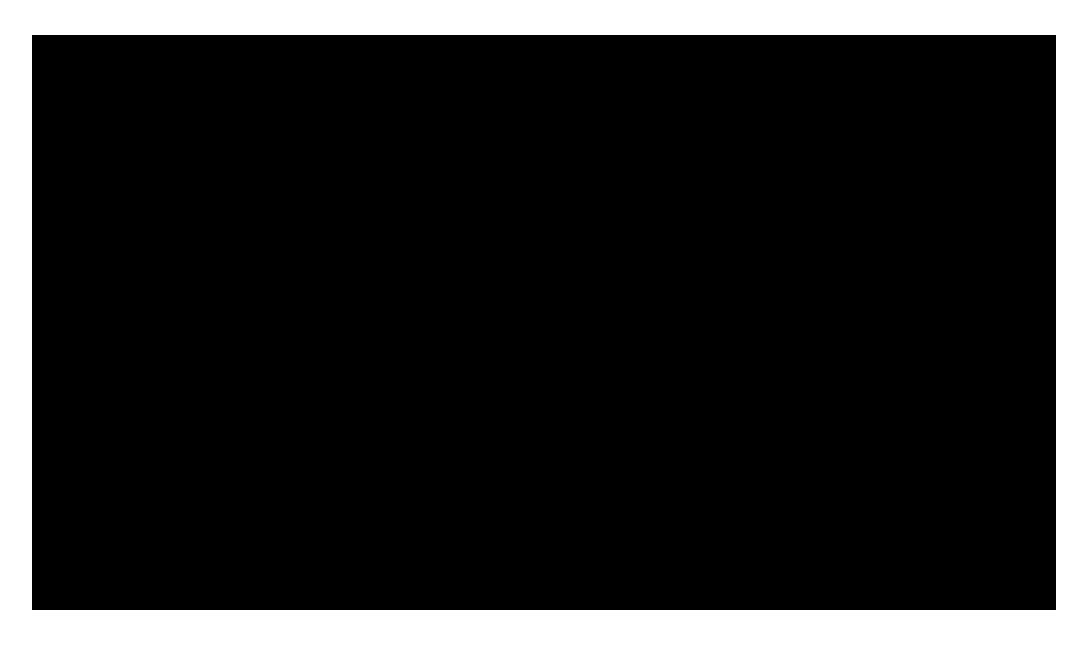
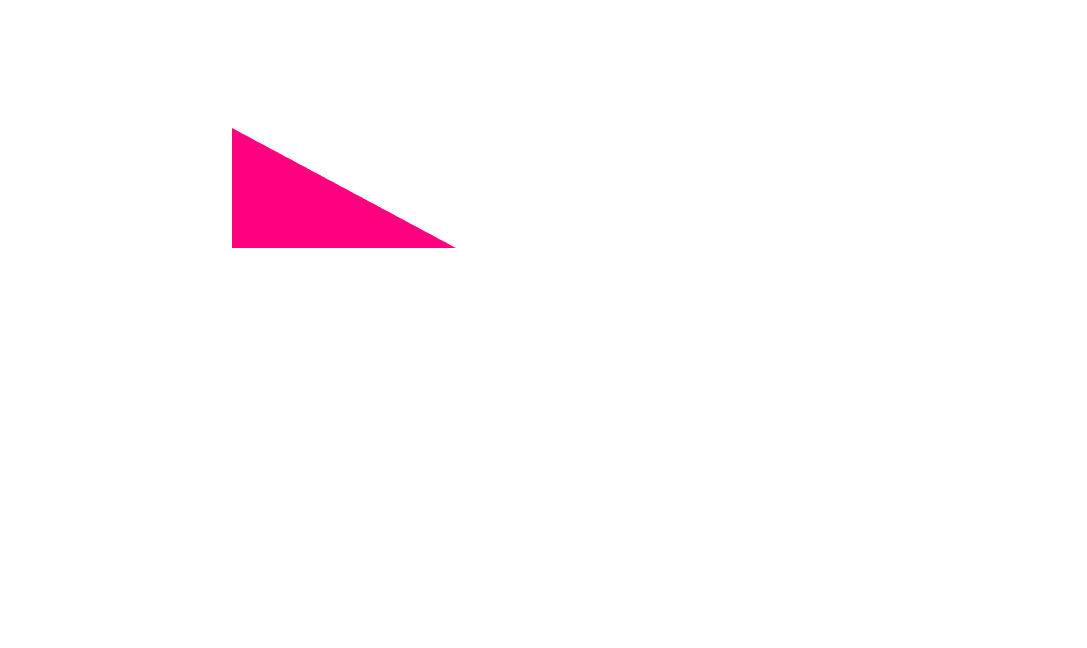
Before and after one commit to Squirrel18/WebGL, a plain HTML site: page index.html in a window 1280 px wide. Shown: the whole page, without its empty margins (96-1183 px from the left). Drawn offline with Linux system fonts and the light colour scheme.

Commit message:
Setup up a webgl rendering

```diff
--- a/general.js
+++ b/general.js
@@ -1,38 +1,87 @@
-var gl; //Variable global del contexto webGL
+function start() {
+  var canvas = document.getElementById("glcanvas");
+  var gl = canvas.getContext("webgl");
 
-function loadGL() {
-    //Seleccionar el objeto canvas
-    var canvas = document.getElementById("canvasGL");
+  canvas.width = 640;
+  canvas.height = 480;
 
-    //Iniciar el contexto webGL
-    gl = initWebGL(canvas);
 
-    //Verifica si webGL puede iniciar
-    if (!gl) {
-        alert("No webGL");
-        return;
-    }
+  if(!gl) {
+    alert("not support for webgl contexts");
+    return;
+  } else {
+    alert("enjoy webgl");
+  }
 
-    //Conficura el color del canvas
-    gl.clearColor(0.0, 0.0, 0.0, 1.0);
-    //Permite habilitar el test de profundidad
-    gl.enable(gl.DEPTH_TEST);
-    //Las cosas cercanas obscurecen las cosas lejanas
-    gl.depthFunc(gl.LEQUAL);
-    // Clear the color as well as the depth buffer.
-    gl.clear(gl.COLOR_BUFFER_BIT | gl.DEPTH_BUFFER_BIT);
+  //webglUtils.resizeCanvasToDisplaySize(gl.canvas);
+
+  gl.viewport(0, 0, gl.canvas.width, gl.canvas.height);
+  gl.clearColor(0, 0, 0, 0);
+  gl.clear(gl.COLOR_BUFFER_BIT);
+
+  var vertexShaderSource = document.getElementById("2d-vertex-shader").text;
+  var fragmentShaderSource = document.getElementById("2d-fragment-shader").text;
+
+  var vertexShader = createShader(gl, gl.VERTEX_SHADER, vertexShaderSource);
+  var fragmentShader = createShader(gl, gl.FRAGMENT_SHADER, fragmentShaderSource);
+  var program = createProgram(gl, vertexShader, fragmentShader);
+  var positionAttributeLocation = gl.getAttribLocation(program, "a_position");
+
+  var positionBuffer = gl.createBuffer();
+  gl.bindBuffer(gl.ARRAY_BUFFER, positionBuffer);
+  var positions = [
+    0, 0,
+    0, 0.5,
+    0.7, 0,
+  ];
+  gl.bufferData(gl.ARRAY_BUFFER, new Float32Array(positions), gl.STATIC_DRAW);
+
+  gl.useProgram(program);
+  gl.enableVertexAttribArray(positionAttributeLocation);
+
+  // Tell the attribute how to get data out of positionBuffer (ARRAY_BUFFER)
+  var size = 2;          // 2 components per iteration
+  var type = gl.FLOAT;   // the data is 32bit floats
+  var normalize = false; // don't normalize the data
+  var stride = 0;        // 0 = move forward size * sizeof(type) each iteration to get the next position
+  var offset = 0;        // start at the beginning of the buffer
+  gl.vertexAttribPointer(positionAttributeLocation, size, type, normalize, stride, offset);
+
+  var primitiveType = gl.TRIANGLES;
+  var offset = 0;
+  var count = 3;
+  gl.drawArrays(primitiveType, offset, count);
+
+
 }
 
-function initWebGL(canvas) {
-  gl = null;
-
-  //Escoge el contexto apropiado
-  gl = canvas.getContext("webgl") || canvas.getContext("experimental-webgl");
-
-  //Si no se seleciona ningún contexto
-  if (!gl) {
-    alert("Unable to initialize WebGL. Your browser may not support it.");
+function createShader(gl, type, source) {
+  var shader = gl.createShader(type);
+  gl.shaderSource(shader, source);
+  gl.compileShader(shader);
+  var success = gl.getShaderParameter(shader, gl.COMPILE_STATUS);
+  if (success) {
+    return shader;
+  } else {
+    alert("no create shaders");
   }
 
-  return gl;
+  console.log(gl.getShaderInfoLog(shader));
+  gl.deleteShader(shader);
 }
+
+function createProgram(gl, vertexShader, fragmentShader) {
+  var program = gl.createProgram();
+  gl.attachShader(program, vertexShader);
+  gl.attachShader(program, fragmentShader);
+  gl.linkProgram(program);
+  var success = gl.getProgramParameter(program, gl.LINK_STATUS);
+  if (success) {
+    return program;
+  } else {
+    alert("no create a program");
+  }
+
+  console.log(gl.getProgramInfoLog(program));
+  gl.deleteProgram(program);
+}
--- a/index.html
+++ b/index.html
@@ -3,9 +3,36 @@
     <head>
         <script type="text/javascript" src="general.js"></script>
         <link rel="stylesheet" type="text/css" href="styles.css">
+        <script id="2d-vertex-shader" type="notjs">
+
+            // an attribute will receive data from a buffer
+            attribute vec4 a_position;
+
+            // all shaders have a main function
+            void main() {
+
+                // gl_Position is a special variable a vertex shader
+                // is responsible for setting
+                gl_Position = a_position;
+            }
+
+        </script>
+        <script id="2d-fragment-shader" type="notjs">
+
+            // fragment shaders don't have a default precision so we need
+            // to pick one. mediump is a good default
+            precision mediump float;
+
+            void main() {
+                // gl_FragColor is a special variable a fragment shader
+                // is responsible for setting
+                gl_FragColor = vec4(1, 0, 0.5, 1); // return redish-purple
+            }
+
+        </script>
     </head>
-    <body onload="loadGL();">
-        <canvas id="canvasGL" width="1024" height="575">
+    <body onload="start();">
+        <canvas id="glcanvas">
             Your browser doesn't appear to support the
             <code>&lt;canvas&gt;</code> element.
         </canvas>
--- a/styles.css
+++ b/styles.css
@@ -1,13 +1,4 @@
-body {
-    margin: 0;
-    padding: 0;
-    border: none;
-    height: 100%;
+#glcanvas {
+    width: 640px;
+    height: 480px;
 }
-
-#canvasGL {
-    position: relative;
-    top: 35px;
-    display: block;
-    margin: auto;
-}
```
